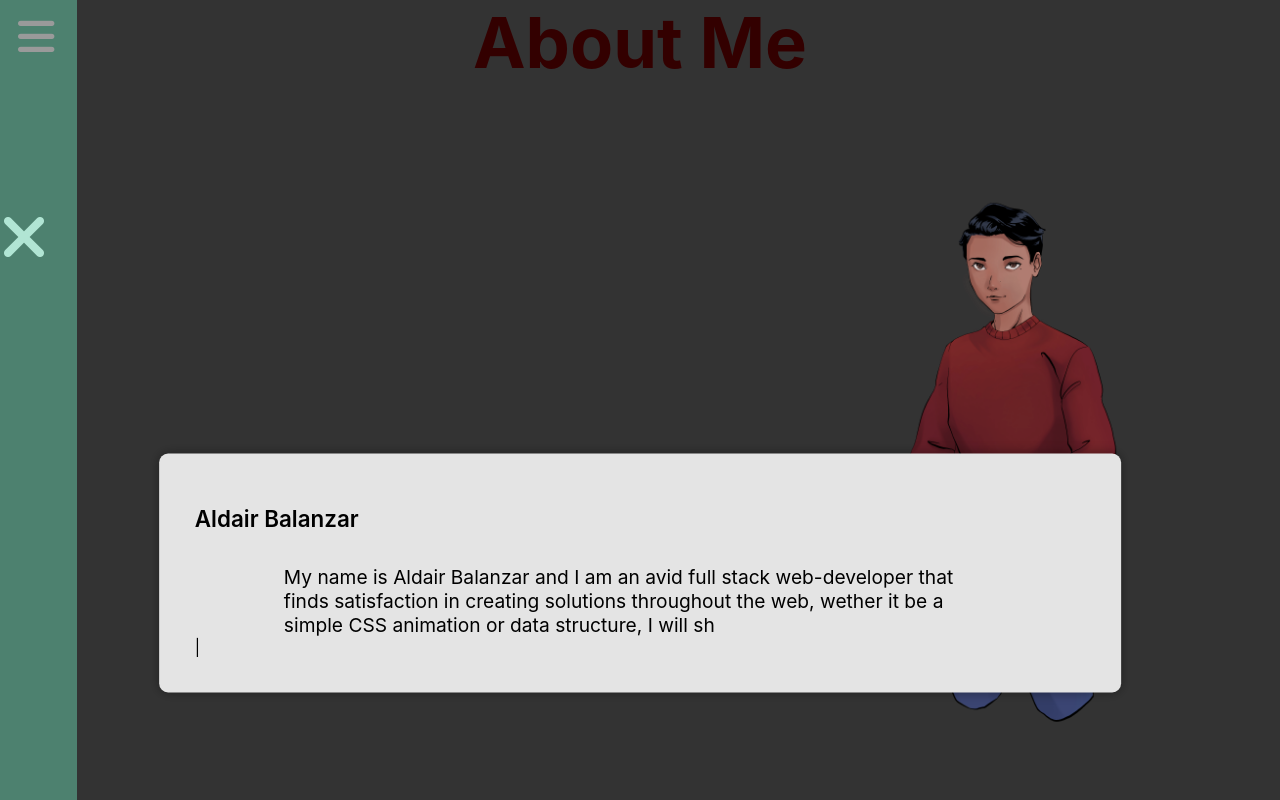
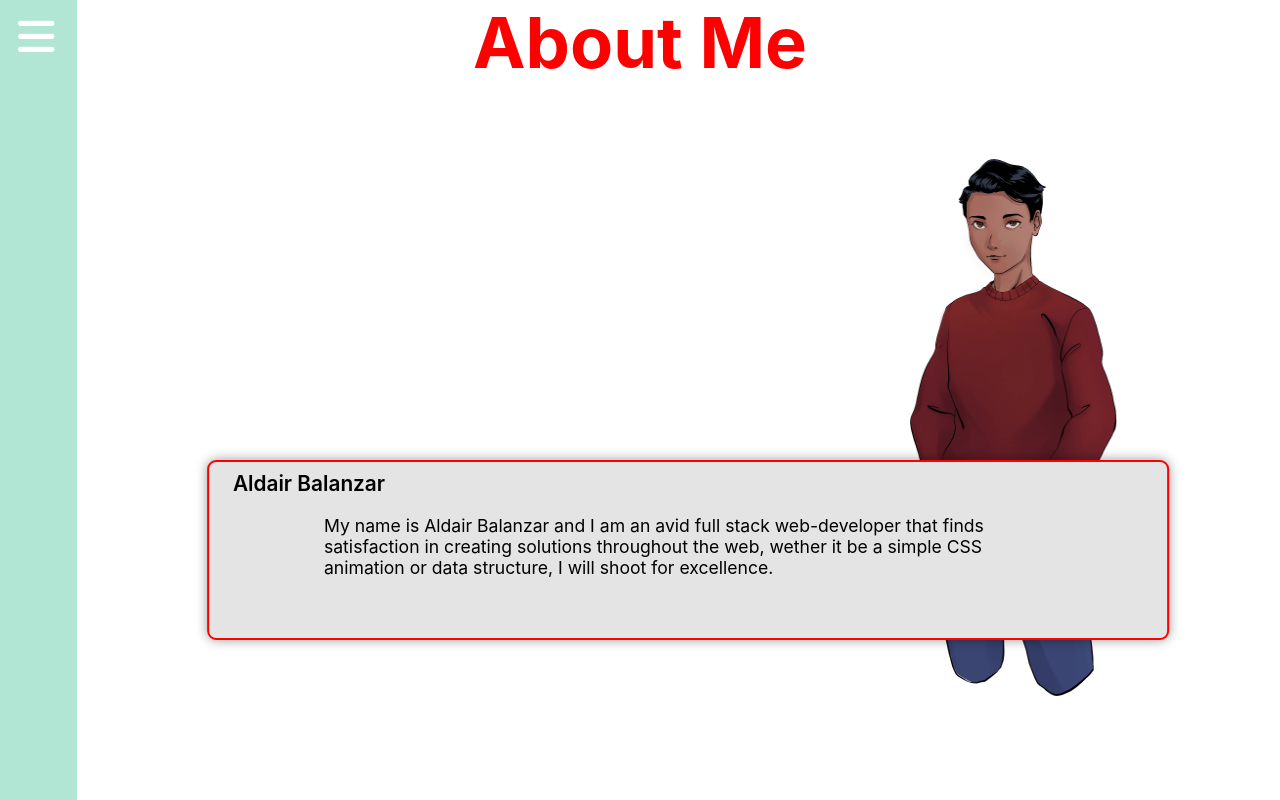
Before and after one commit to aldairbalanzar/aldairbalanzar, a React (Create React App) app: page / in a window 1280 px wide. Built offline with nearby package versions, Linux system fonts and the light colour scheme.

Commit message:
implemented typewriter effect to about me

```diff
--- a/src/App.scss
+++ b/src/App.scss
@@ -162,15 +162,15 @@
             left: 0;
             right: 0;
             z-index: 1;
-            .modal-backdrop {
-            position: fixed;
-            top: 0;
-            bottom: 0;
-            left: 0;
-            right: 0;
-            z-index: -1;
-            background: rgba(0, 0, 0, .8);
-            }
+            // .modal-backdrop {
+            // position: fixed;
+            // top: 0;
+            // bottom: 0;
+            // left: 0;
+            // right: 0;
+            // z-index: -1;
+            // background: rgba(0, 0, 0, .8);
+            // }
             .modal-x {
                 color: white;
                 font-size: 4rem;
@@ -187,35 +187,36 @@
                 .aldair-persona {
                     position: absolute;
                     width: 440px;
-                    height: 580px;
+                    height: 600px;
                     z-index: 1;
-                    top: 400;
+                    // top: 300;
                     bottom: 0;
                     left: 100;
                     right: 0;
-                    padding: 0 0 9% 0;
+                    padding: 0 0 11% 0;
                 }
                 .speech-container {
                     box-sizing: border-box;
+                    border: 2px solid red;
                     border-radius: 9px;
                     position: relative;
-                    top: 50%;
-                    left: 50%;
+                    top: 46%;
+                    left: 54%;
                     transform: translate(-50%, -50%);
-                    height: auto;
+                    height: 180px;
                     width: 80%;
                     box-shadow: 0 0 12px rgba(0, 0, 0, 0.4);
                     z-index: 3;
-                    padding: 3%;
+                    padding: 0 2%;
                     background:  rgb(228, 228, 228);
                     h1 {
-                        font-size: 1.4rem;
+                        font-size: 1.3rem;
                         font-weight: 600;
                         text-align: left;
-                        padding: 0 0 2%;
+                        margin: 1% 0 2%;
                     }
                     p {
-                        font-size: 1.2rem;
+                        font-size: 1.1rem;
                         text-align: left;
                         a {
                             color: rgb(231, 124, 178);
--- a/src/components/About.js
+++ b/src/components/About.js
@@ -3,9 +3,9 @@ import Modal from './Modal';
 import Typist from 'react-typist';
 
 const About = () => {
-    const content = ['My name is Aldair Balanzar and I am an avid full stack web-developer that finds satisfaction in creating solutions throughout the web, wether it be a simple CSS animation or data structure, I will shoot for excellence. My background is in special education and I owe it to this experience as to why I took the dive into web-development and computer science, it was at the school that I worked at where I built my first application. ',
-    'My education is a combination of both self-taught and the help of Lambda School\'s Full Stack Web-Development &#38; Computer Science track.',
-    'My name is Aldair Balanzar and I am an avid full stack web-developer that finds satisfaction in creating solutions throughout the web, wether it be a simple CSS animation or data structure, I will shoot for excellence. My background is in special education and I owe it to this experience as to why I took the dive into web-development and computer science, it was at the school that I worked at where I built my first application.'
+    const content = ['My name is Aldair Balanzar and I am an avid full stack web-developer that finds satisfaction in creating solutions throughout the web, wether it be a simple CSS animation or data structure, I will shoot for excellence.',
+    'My background is in special education and I owe it to this experience as to why I took the dive into web-development and computer science, it was at the school that I worked at where I built my first application.',
+    'My education is a combination of both self-taught and the help of Lambda School\'s Full Stack Web-Development & Computer Science track.',
 ]
     return (
         <div className='about-container'>
--- a/src/components/Modal.js
+++ b/src/components/Modal.js
@@ -12,11 +12,12 @@ export const Modal = ({ content }) => {
             <img className="aldair-persona" src={aldair_persona} alt="aldair in persona art style"/>
             <div className="speech-container" >
                 <h1>Aldair Balanzar</h1>
-                <Typist avgTypingDelay={25}>
+                <Typist avgTypingDelay={10} cursor={{ show: false }}>
                     {content.map(paragraph => {
                         return(
                             <div>
                                 <p>{paragraph}</p>
+                                <Typist.Backspace count={paragraph.length} delay={3000}/>
                             </div>
                         )
                     })}
```
